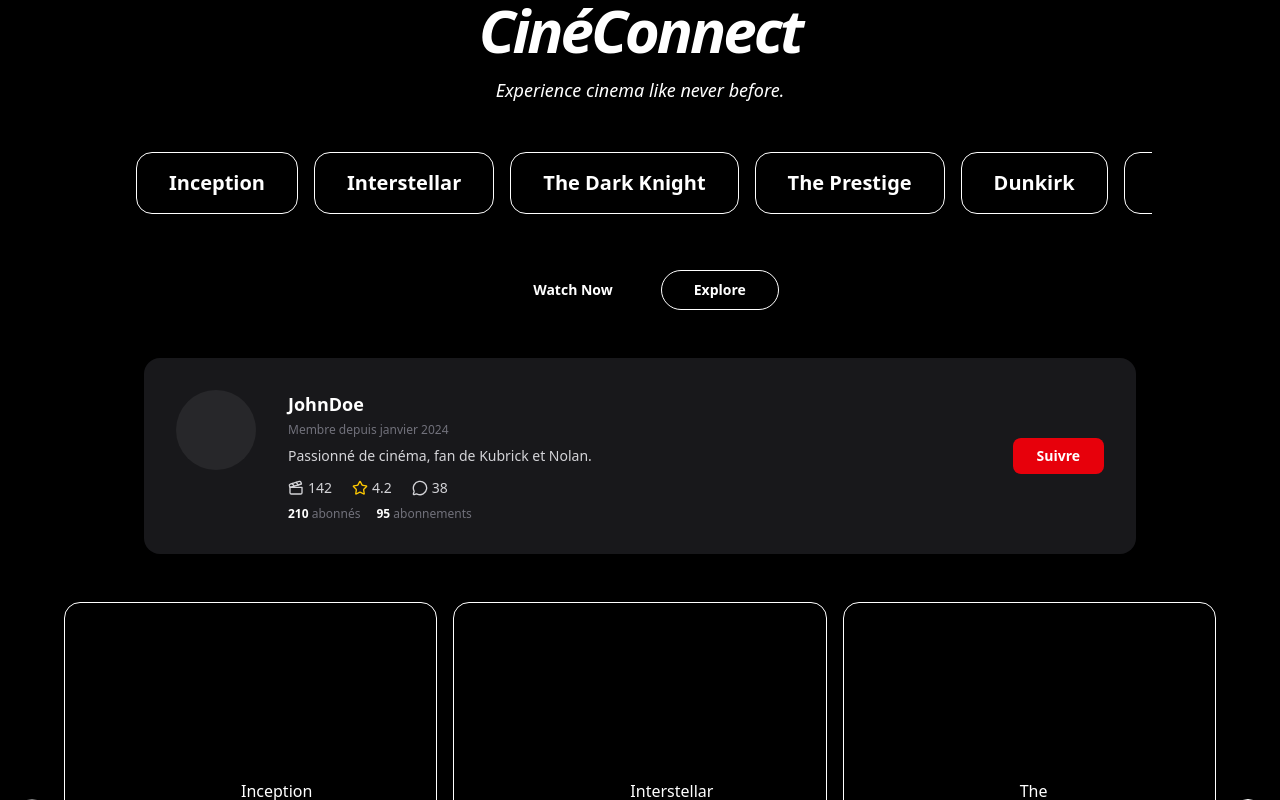
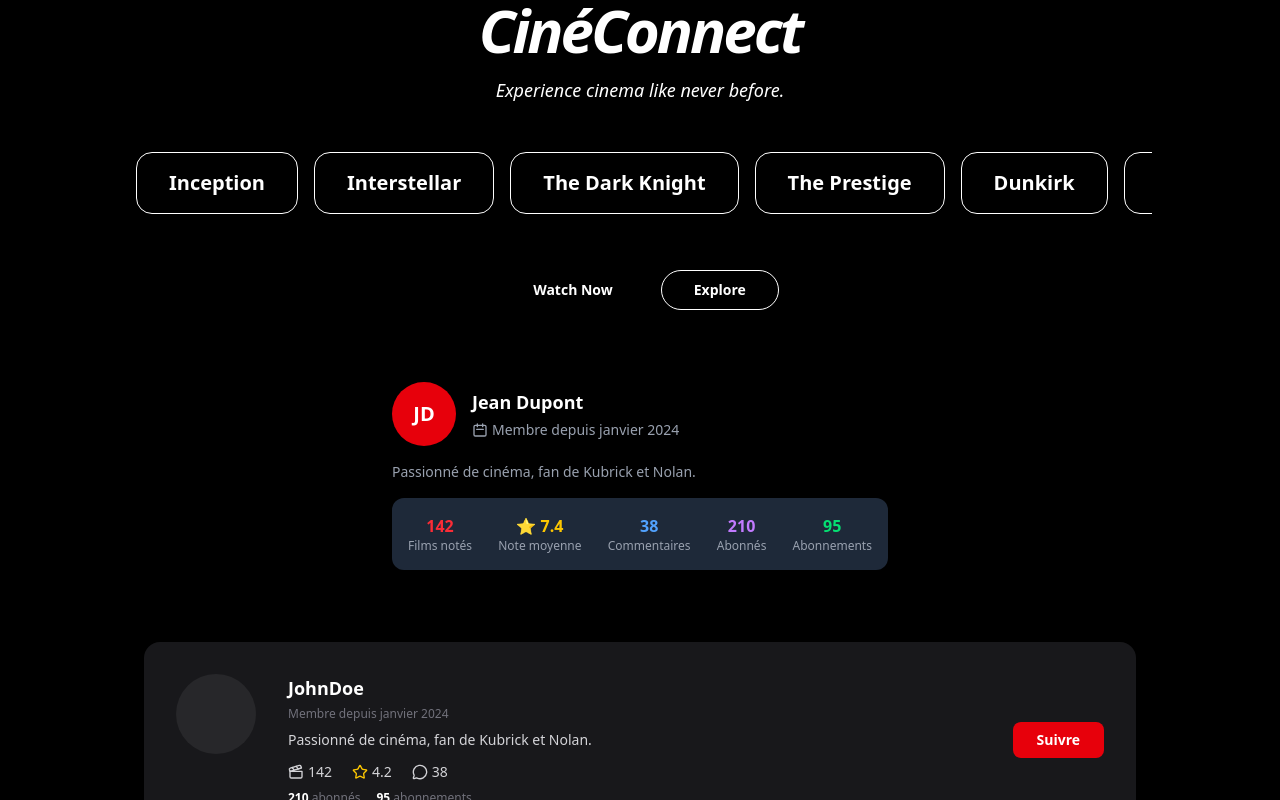
Before and after one commit to loaiattar/cine-connect, a React app in the folder apps/frontend/: page /ancienne-page in a window 1280 px wide. Shown: the top 800 px of the page. Built offline with nearby package versions, Linux system fonts and the light colour scheme; the HTML template or start-up script is replaced by a standard one.

Commit message:
fix:adpted with ancienne-page.tsx

```diff
--- a/apps/frontend/src/components/ui/ProfileCard.jsx
+++ b/apps/frontend/src/components/ui/ProfileCard.tsx
@@ -1,3 +1,18 @@
+type ProfileCardProps = {
+  name?: string;
+  initials?: string;
+  memberSince?: string;
+  bio?: string;
+  stats?: {
+    filmsRated: number;
+    avgRating: number;
+    comments: number;
+    followers: number;
+    following: number;
+  };
+  isLoading?: boolean;
+};
+
 const ProfileCard = ({
   name = "Utilisateur",
   initials = "?",
@@ -11,7 +26,7 @@ const ProfileCard = ({
     following: 0,
   },
   isLoading = false,
-}) => {
+}: ProfileCardProps) => {
   if (isLoading) {
     return (
       <div className="bg-black rounded-2xl p-6 w-full max-w-xl animate-pulse">
@@ -41,7 +56,7 @@ const ProfileCard = ({
 
   return (
     <div className="bg-black text-white rounded-2xl p-6 w-full max-w-xl">
-      {/* Avatar + Name + Date */}
+      {/* Avatar + Nom + Date */}
       <div className="flex items-center gap-4 mb-4">
         <div className="w-16 h-16 rounded-full bg-red-600 flex items-center justify-center">
           <span className="text-white text-xl font-bold">{initials}</span>
--- a/apps/frontend/src/routes/ancienne-page.tsx
+++ b/apps/frontend/src/routes/ancienne-page.tsx
@@ -12,6 +12,7 @@ import {
 import ReviewCard from "@/components/ui/CommentSectionComponent";
 import RateMovie from "@/components/ui/RateMovie";
 import MovieCard from "@/components/ui/CardFilm";
+import ProfileCard from "@/components/ui/ProfileCard.tsx";
 
 export const Route = createFileRoute("/ancienne-page")({
   component: LegacyPage,
@@ -60,6 +61,23 @@ function LegacyPage() {
         >
           Explore
         </Button>
+      </div>
+
+      <div className="mt-12 w-full max-w-xl px-4">
+        <ProfileCard
+          name="Jean Dupont"
+          initials="JD"
+          memberSince="janvier 2024"
+          bio="Passionné de cinéma, fan de Kubrick et Nolan."
+          stats={{
+            filmsRated: 142,
+            avgRating: 7.4,
+            comments: 38,
+            followers: 210,
+            following: 95,
+          }}
+          isLoading={false}
+        />
       </div>
 
       <div className="mt-12 w-full max-w-5xl px-4">
```
